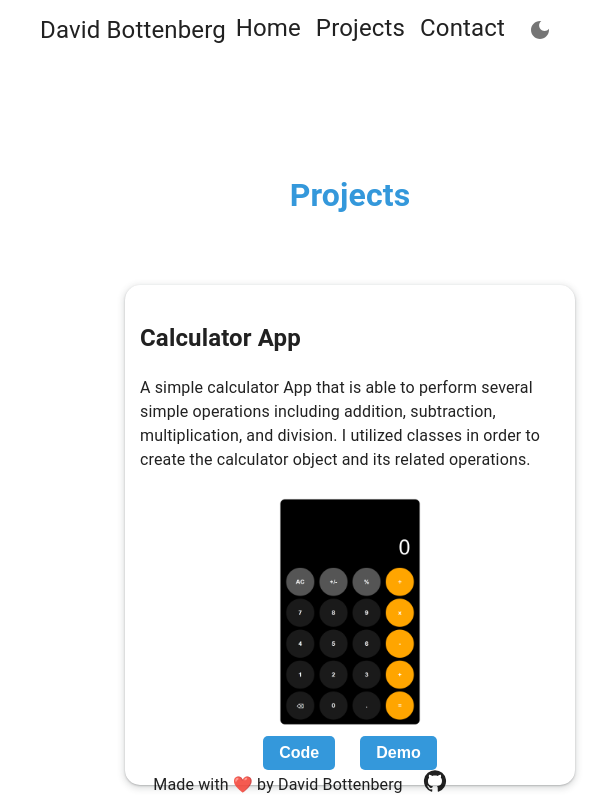
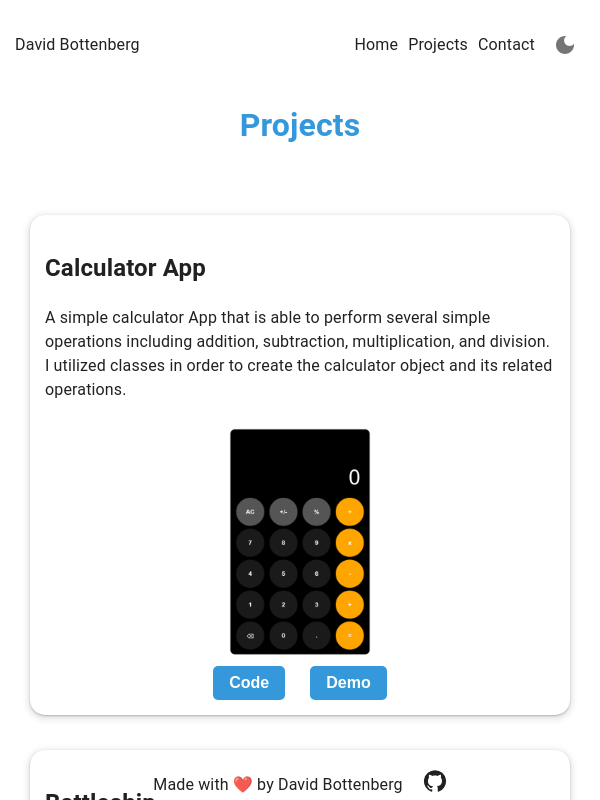
Before and after one commit to davebott-dev/portfolio, a React (Vite) app in the folder Client/: page /projects in a window 600 px wide. Built offline with nearby package versions, Linux system fonts and the light colour scheme.

Commit message:
updates to responsiveness

```diff
--- a/Client/src/App.css
+++ b/Client/src/App.css
@@ -579,19 +579,37 @@ form button:hover{
   }
 }
 
-/*make grid display 2x2
-make nav bar smaller or make it with icons instead?
-make third page much smaller
-center projects page
-make contact page a column */
-
 @media screen and (max-width:600px) and (min-width:400px)  {
+  #second> div:nth-child(3) {
+    display: none;
+  }
+  .scroll-container>h2, #second>div:first-child>h2 {
+    font-size: large;
+    margin:0;
+  }
+  .scroll-container>h2 {
+    margin-bottom: 25px;
+  }
+  .carousel-secondary img{
+    height: 50px;
+  }
+  .carousel-primary img{
+    margin-bottom: 42px;
+    height: 50px;
+  }
   #second {
     display: flex;
     flex-direction: column;
   }
+  #second > div:first-child > div:nth-child(2){
+    display: grid;
+    grid-template-columns: 1fr 1fr;
+    justify-content: flex-start;
+    align-self: center;
+    grid-gap: 10px;
+  }
   #second .card .slide {
-    width: 220px;
+    width: 190px;
     height: 200px;
   }
   .card {
@@ -606,19 +624,33 @@ make contact page a column */
   #second .card .slide.slide2 .content p {
     font-size: 0.75rem;
   }
-  nav > div:nth-child(2) {
-    gap: 15px;
+  nav div {
+    font-size: 1rem;
   }
+  nav{
+    padding: 15px;
+  }
+  nav>div:nth-child(2) {
+    gap: 10px;
+    display: flex;
+    align-items: center;
+  }
+
   #first > div:nth-child(2) {
     max-width: 500px;
     text-align: center;
     font-size: 2.5rem;
   }
   #third{
-    padding: 25px;
+    padding: 15px;
+    display: flex;
+    flex-direction: column;
+  }
+  #third > div:first-child {
+    align-self: flex-start;
   }
   #third > div:first-child > h2, #third > div:nth-child(5) > h2 {
-    font-size: 4rem;
+    font-size: 1.5rem;
   }
   #third > div:first-child > p, #third > div:nth-child(5) > p {
     font-size: 1rem;
@@ -626,6 +658,28 @@ make contact page a column */
   #third > div:nth-child(2)>pre, #third > div:nth-child(4) >pre {
     font-size: 0.9rem;
   }
+  #third > div:nth-child(4) {
+    display: none;
+  }
+  .project-grid {
+    grid-template-columns: repeat(auto-fill, minmax(300px, 1fr));
+    margin: 0;
+  }
+  .scroll {
+    padding-bottom: 100px;
+  }
+  #contact-form {
+    display: flex;
+    flex-direction: column;
+    padding: 0;
+  }
+  #contact-form>div:nth-child(2)>svg {
+    height: 50px;
+  }
+  #contact-form>div:nth-child(2) {
+    height: 90px;
+  }
+
 }
 
 @media (prefers-color-scheme: light) {
```
